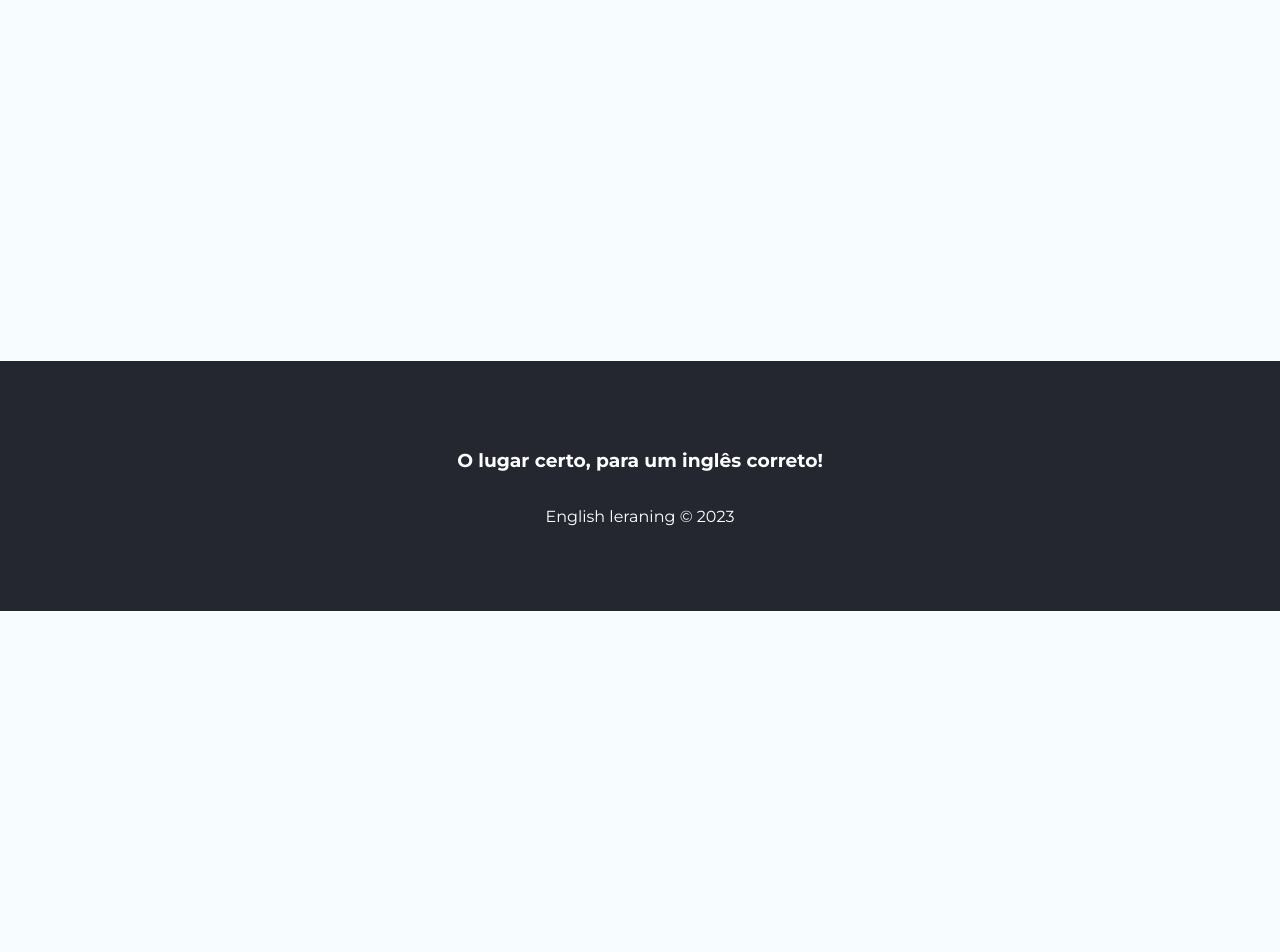
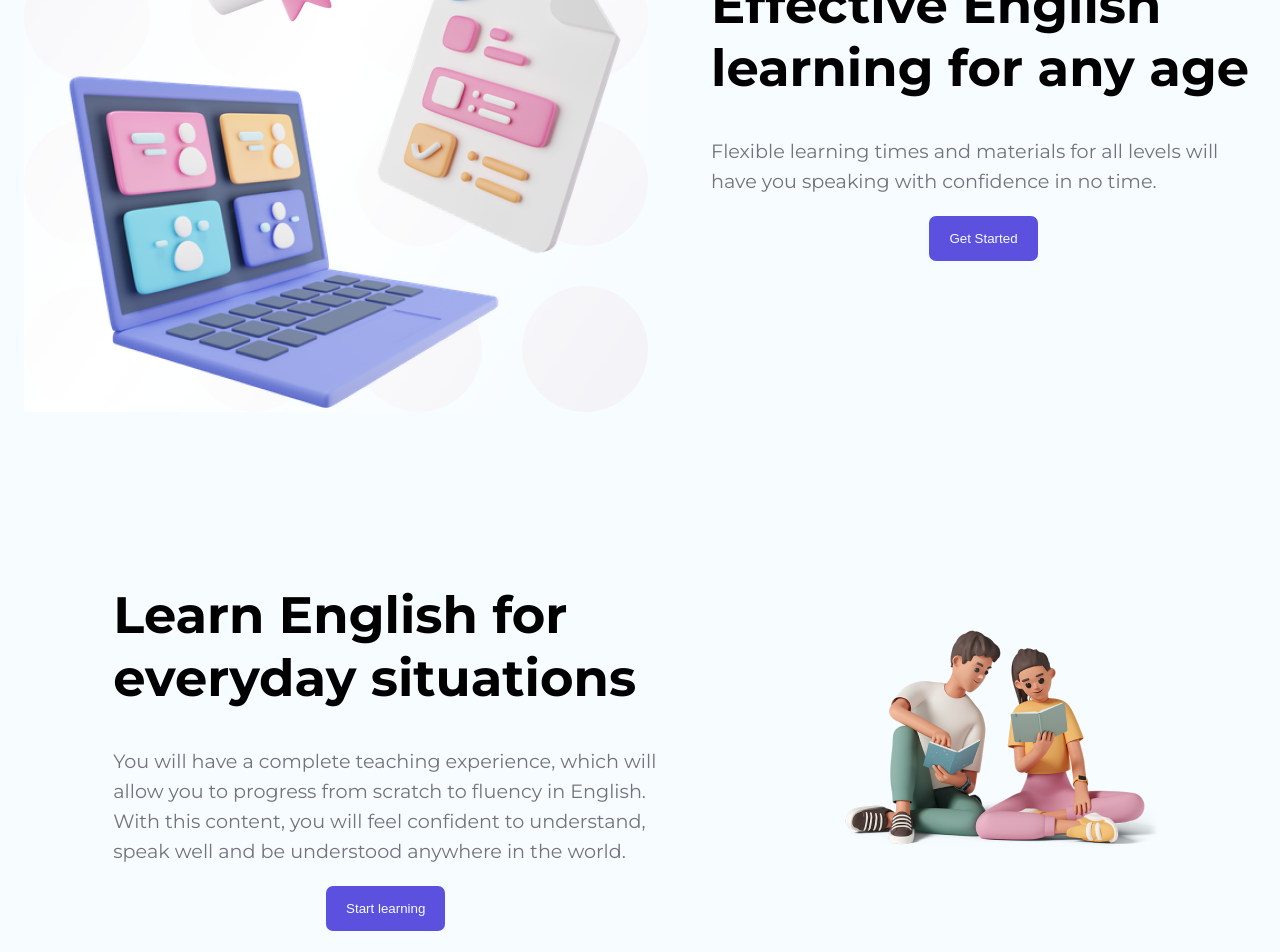
Before and after one commit to AlexMoreni/english-learning, a React (Vite) app: page / in a window 1280 px wide. Shown: the part 300-1252 px from the top of the page. Before the commit the page ends 911 px from the top, so only its background shows below. Built offline with nearby package versions, Linux system fonts and the light colour scheme; no server answers.

Commit message:
creating and styling home page

```diff
--- /dev/null
+++ b/src/pages/Home/Home.module.css
@@ -0,0 +1,39 @@
+.container_content {
+  min-height: 80vh;
+  display: flex;
+  justify-content: space-between;
+  align-items: center;
+  padding: 0 1.5em;
+}
+
+.container_content div {
+  width: 545px;
+  display: flex;
+  flex-direction: column;
+  align-items: center;
+}
+
+.container_content div h1 {
+  width: 545px;
+  font-size: 3.2em;
+  margin-bottom: 18px;
+}
+
+.container_content div p {
+  color: #73737b;
+  font-size: 1.2em;
+  line-height: 30px;
+}
+
+.container_content div button {
+  border: none;
+  padding: 15px 20px;
+  border-radius: 7px;
+  background: #5b51de;
+  cursor: pointer;
+  transition: 0.5s;
+}
+
+.container_content div button:hover {
+  background-color: rgb(67, 58, 199);
+}
--- a/src/pages/Home/Home.tsx
+++ b/src/pages/Home/Home.tsx
@@ -1,3 +1,35 @@
+import styles from "./Home.module.css";
+
 export function Home() {
-  return <h1>Home</h1>;
+  return (
+    <>
+      <div className={styles.container_content}>
+        <img src="illustrations-home.png" alt="" />
+        <div>
+          <h1>Effective English learning for any age</h1>
+          <p>
+            Flexible learning times and materials for all levels will have you
+            speaking with confidence in no time.
+          </p>
+          <button>Get Started</button>
+        </div>
+      </div>
+      <div
+        className={styles.container_content}
+        style={{ justifyContent: "space-around" }}
+      >
+        <div>
+          <h1>Learn English for everyday situations</h1>
+          <p>
+            You will have a complete teaching experience, which will allow you
+            to progress from scratch to fluency in English. With this content,
+            you will feel confident to understand, speak well and be understood
+            anywhere in the world.
+          </p>
+          <button>Start learning</button>
+        </div>
+        <img src="illustration-ads.png" alt="" />
+      </div>
+    </>
+  );
 }
```
Also changed, not shown: public/illustration-ads.png (added), public/illustrations-home.png (added).
